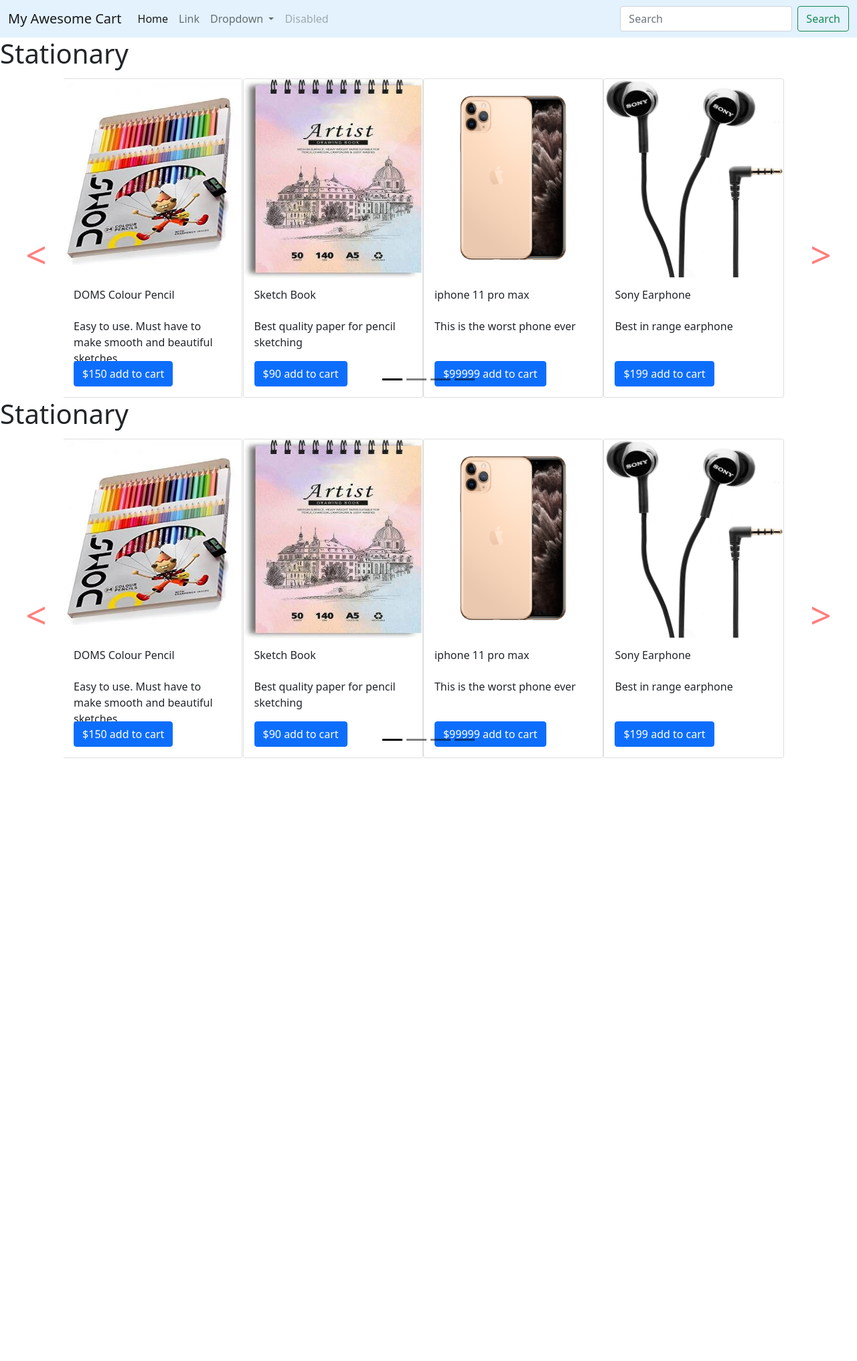
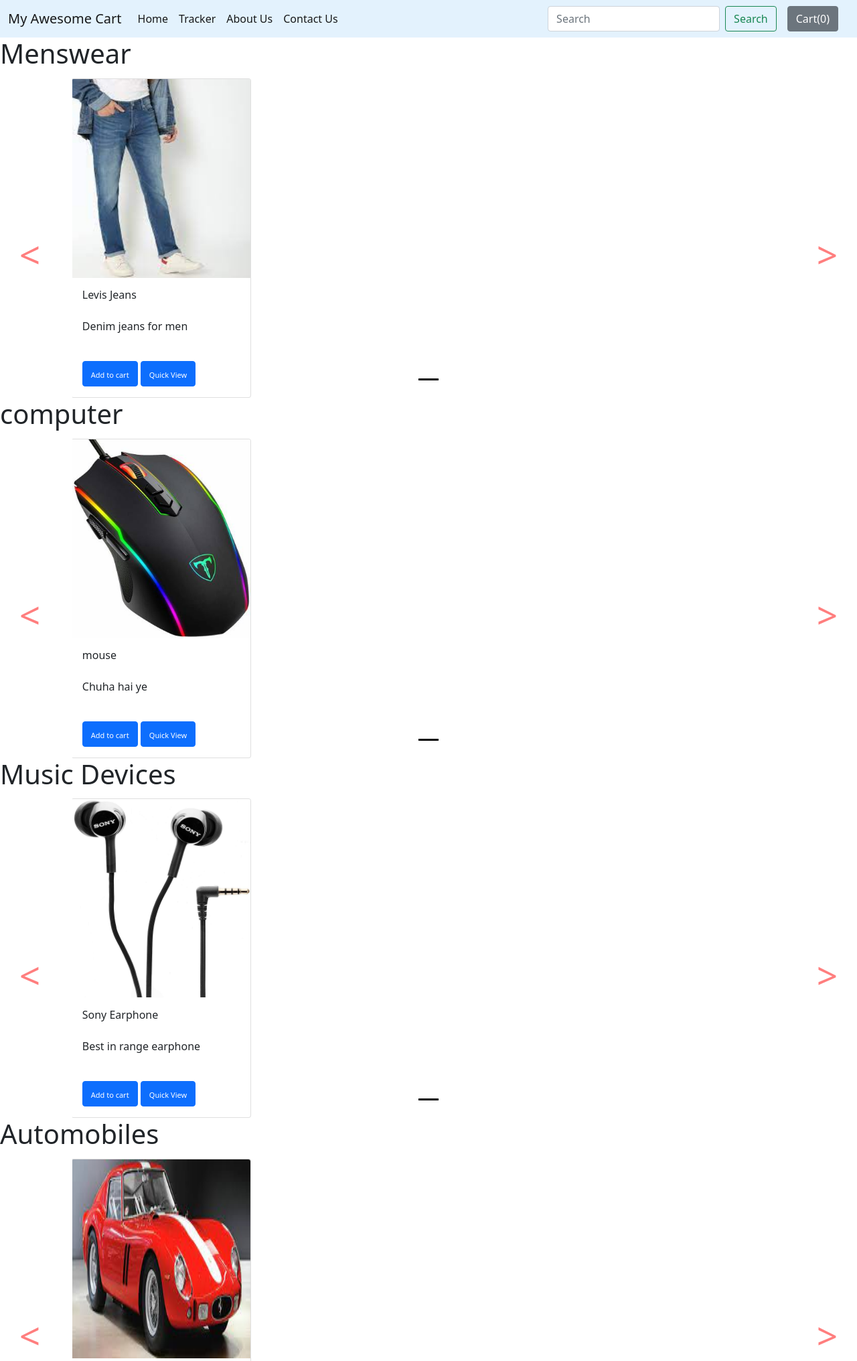
Before and after one commit to irishirajj/MyAwesomeCart, a Django app: page /shop/ in a window 1280 px wide. Shown: the top 2032 px of the page at 67% size. Before the commit the page ends 1132 px from the top, so only its background shows below. Run offline with Django 3.2, Linux system fonts and the light colour scheme; data comes from the database, SQL or seed files in the repository; both versions use the stored data as it was after the commit; some libraries are stand-ins or nearby versions.

Commit message:
Cart functioning, product page designing in progress

```diff
--- /dev/null
+++ b/mac/shop/templates/shop/about.html
@@ -0,0 +1,5 @@
+{% extends 'shop/basic.html' %}
+{% block title %}About Us{% endblock %}
+{% block body %}
+<h1>We are on the About Page</h1>
+{% endblock %}
--- a/mac/shop/templates/shop/basic.html
+++ b/mac/shop/templates/shop/basic.html
@@ -6,6 +6,7 @@
     <meta name="viewport" content="width=device-width, initial-scale=1">
 
     <!-- Bootstrap CSS -->
+     <script src="https://ajax.googleapis.com/ajax/libs/jquery/3.2.1/jquery.min.js"></script>
     <link href="https://cdn.jsdelivr.net/npm/bootstrap@5.0.1/dist/css/bootstrap.min.css" rel="stylesheet" integrity="sha384-+0n0xVW2eSR5OomGNYDnhzAbDsOXxcvSN1TPprVMTNDbiYZCxYbOOl7+AMvyTG2x" crossorigin="anonymous">
 
     <title>{% block title %} {% endblock %}</title>
@@ -26,33 +27,33 @@
     <div class="collapse navbar-collapse" id="navbarSupportedContent">
       <ul class="navbar-nav me-auto mb-2 mb-lg-0">
         <li class="nav-item">
-          <a class="nav-link active" aria-current="page" href="#">Home</a>
+          <a class="nav-link active" aria-current="page" href="/shop">Home</a>
         </li>
         <li class="nav-item">
-          <a class="nav-link" href="#">Link</a>
-        </li>
-        <li class="nav-item dropdown">
-          <a class="nav-link dropdown-toggle" href="#" id="navbarDropdown" role="button" data-bs-toggle="dropdown" aria-expanded="false">
-            Dropdown
-          </a>
-          <ul class="dropdown-menu" aria-labelledby="navbarDropdown">
-            <li><a class="dropdown-item" href="#">Action</a></li>
-            <li><a class="dropdown-item" href="#">Another action</a></li>
-            <li><hr class="dropdown-divider"></li>
-            <li><a class="dropdown-item" href="#">Something else here</a></li>
-          </ul>
+          <a class="nav-link active" aria-current="page" href="/shop/tracker">Tracker</a>
         </li>
         <li class="nav-item">
-          <a class="nav-link disabled" href="#" tabindex="-1" aria-disabled="true">Disabled</a>
+          <a class="nav-link active" aria-current="page" href="/shop/about">About Us</a>
         </li>
+        <li class="nav-item">
+          <a class="nav-link active" aria-current="page" href="/shop/contact"">Contact Us</a>
+        </li>
+
+
       </ul>
       <form class="d-flex">
         <input class="form-control me-2" type="search" placeholder="Search" aria-label="Search">
         <button class="btn btn-outline-success" type="submit">Search</button>
       </form>
+      <button type="button" id="popacart" class="btn btn-secondary mx-3" data-bs-html="true"
+              data-bs-container="body" data-bs-toggle="popover" data-bs-placement="bottom"
+              data-bs-content="The items in the cart will be shown here:">
+        Cart(<span id="navcart">0</span>)
+      </button>
     </div>
   </div>
 </nav>
+
 <div>
 {% block body %}
 {% endblock %}
@@ -68,5 +69,8 @@
     <script src="https://cdn.jsdelivr.net/npm/@popperjs/core@2.9.2/dist/umd/popper.min.js" integrity="sha384-IQsoLXl5PILFhosVNubq5LC7Qb9DXgDA9i+tQ8Zj3iwWAwPtgFTxbJ8NT4GN1R8p" crossorigin="anonymous"></script>
     <script src="https://cdn.jsdelivr.net/npm/bootstrap@5.0.1/dist/js/bootstrap.min.js" integrity="sha384-Atwg2Pkwv9vp0ygtn1JAojH0nYbwNJLPhwyoVbhoPwBhjQPR5VtM2+xf0Uwh9KtT" crossorigin="anonymous"></script>
     -->
+
+
+  {% block js %} {% endblock %}
   </body>
 </html>
--- /dev/null
+++ b/mac/shop/templates/shop/checkout.html
@@ -0,0 +1,5 @@
+{% extends 'shop/basic.html' %}
+{% block title %}checkout{% endblock %}
+{% block body %}
+<h1>We are on the Checkout Page</h1>
+{% endblock %}
--- /dev/null
+++ b/mac/shop/templates/shop/contact.html
@@ -0,0 +1,5 @@
+{% extends 'shop/basic.html' %}
+{% block title %}Contact Us{% endblock %}
+{% block body %}
+<h1>We are on the Contact Page</h1>
+{% endblock %}
--- a/mac/shop/templates/shop/index.html
+++ b/mac/shop/templates/shop/index.html
@@ -14,7 +14,7 @@
 {  background-color: black; }
 
 .carousel-inner{
-margin: 0 7% 0 7%;
+margin: 0 8% 0 8%;
 width:85%;
 align-items:center;
 }
@@ -22,6 +22,7 @@
 .card{
 display:inline-block;
 margin: 0 -2px 0 -2px;
+
 }
 .col-md-3{
 display:inline-block;
@@ -34,11 +35,15 @@
 .carousel-control-prev,
 .carousel-control-next {
 background-image: none;
-width:7.5%;
+width:6%;
+}
+.carousel-control-prev{
+margin-left:0px;
 }
 
 .carousel-control-next-icon:after
 {
+
   content: '>';
   font-size: 55px;
   color: red;
@@ -57,6 +62,12 @@
 }
 .btn btn-primary{
 height:60px;
+padding:0 0 0 0;
+text-align:center;
+}
+.buton{
+font-size:11px;
+margin:0 0 0 0;
 }
 {% endblock %}
 
@@ -87,12 +98,13 @@
         Each carousel-item is a different slide-->
         <div class="carousel-item active">
             {% for prod in products %}
-            <div class="card col-md-3">
+            <div class="card col-3">
                 <img src="/media/{{prod.image}}" class="card-img-top" alt="...">
                 <div class="card-body">
                     <h6 class="card-title">{{prod.product_name}}</h6>
                     <p class="card-text">{{prod.desc}}</p>
-                    <a href="#" class="btn btn-primary">${{prod.price}}  add to cart</a>
+                    <button id="pr{{prod.id}}" class="btn btn-primary cart"><span class="buton">Add to cart</span></button>
+                    <a href="products/{{prod.id}}"><button id="qv{{prod.id}}" class="btn btn-primary cart"><span class="buton">Quick View</span></button></a>
                 </div>
             </div>
             {% if forloop.counter|divisibleby:"4"  and not forloop.last %}
@@ -115,3 +127,39 @@
 </div>
 {% endfor %}
 {% endblock %}
+
+{% block js %}
+<script>
+
+
+    console.log('Sab badhiya hai')
+    if(localStorage.getItem('cart')==undefined){
+    var cart={};
+    }
+    else{
+    cart=JSON.parse(localStorage.getItem('cart'));
+    document.getElementById('navcart').innerHTML=Object.keys(cart).length;
+    }
+    $('.cart').click(function(){
+    console.log('clicked');
+    var idstr=this.id.toString();
+    console.log(idstr);
+    if(cart[idstr]==undefined){
+    cart[idstr]=1;
+    }
+    else{
+    cart[idstr]+=1;
+    }
+    console.log(cart);
+    localStorage.setItem('cart',JSON.stringify(cart));
+    document.getElementById('navcart').innerHTML=Object.keys(cart).length;
+    });
+    $(document).ready(function(){
+    $('[data-bs-toggle="popover"]').popover();
+    });
+    document.getElementById('popacart').setAttribute("data-bs-content","<h1>cart</h1>");
+
+
+
+</script>
+{% endblock %}
--- /dev/null
+++ b/mac/shop/templates/shop/search.html
@@ -0,0 +1,5 @@
+{% extends 'shop/basic.html' %}
+{% block title %}Search{% endblock %}
+{% block body %}
+<h1>We are on the Search Page</h1>
+{% endblock %}
--- /dev/null
+++ b/mac/shop/templates/shop/tracker.html
@@ -0,0 +1,5 @@
+{% extends 'shop/basic.html' %}
+{% block title %}Tracker{% endblock %}]
+{% block body %}
+<h1>We are on the Tracker Page</h1>
+{% endblock %}
--- a/mac/shop/urls.py
+++ b/mac/shop/urls.py
@@ -7,7 +7,7 @@
     path('contact', views.contact, name='ContactUs'),
     path('tracker', views.tracker, name='TrackingStatus'),
     path('search', views.search, name='Search'),
-    path('productView', views.productView, name='productView'),
+    path('products/<int:myid>', views.products, name='products'),
     path('checkout', views.checkout, name='Checkout'),
 
 
--- a/mac/shop/views.py
+++ b/mac/shop/views.py
@@ -4,22 +4,34 @@
 # Create your views here.
 from django.http import HttpResponse
 def index(request):
-    products=Product.objects.all()
-    n=len(products)
-    n_slides=ceil(n/4)
+    #products=Product.objects.all()
+    #n=len(products)
+    #n_slides=ceil(n/4)
     #params={"nslides":range(1,n_slides),'products':products}
-    allProds=[[range(1,n_slides), products],[range(1,n_slides), products]]
+    #allProds=[[range(1,n_slides), products],[range(1,n_slides), products]]
+    allProds=[]
+    wholelist=Product.objects.values('category')
+    categories={item['category'] for item in wholelist}
+    for cat in categories:
+        catproducts=Product.objects.filter(category=cat)
+        n=len(catproducts)
+        n_slides=ceil(n/4)
+        allProds.append([range(1,n_slides),catproducts])
+
     params={'allProds':allProds}
     return render(request,'shop/index.html',params)
 def about(request):
-    return HttpResponse('We are on the about page')
+    return render(request,'shop/about.html')
 def contact(request):
-    return HttpResponse('We are on the Contact us page')
+    return render(request,'shop/contact.html')
 def tracker(request):
-    return HttpResponse('We are on the Tracker page')
+    return render(request,'shop/tracker.html')
 def search(request):
-    return HttpResponse('We are on the Search page')
-def productView(request):
-    return HttpResponse('We are on the Product View page')
+    return render(request,'shop/search.html')
+def products(request,myid):
+    # We need to fetch the product using the ID
+    prod=Product.objects.filter(id=myid)
+    return render(request,'shop/products.html',{'product':prod[0]})
+    #We used prod[0] as prod is a list of single item, ans list cant be used there.
 def checkout(request):
-    return HttpResponse('We are on the Checkout page')
+    return render(request,'shop/checkout.html')
```
Also changed, not shown: mac/db.sqlite3, mac/media/shop/images/redmi.jpg (added), mac/media/shop/images/redmi4a.jpg (added), mac/media/shop/images/redminote8.jpg (added), mac/media/shop/images/samsung.jpg (added), mac/shop/templates/shop/products.html (added).
